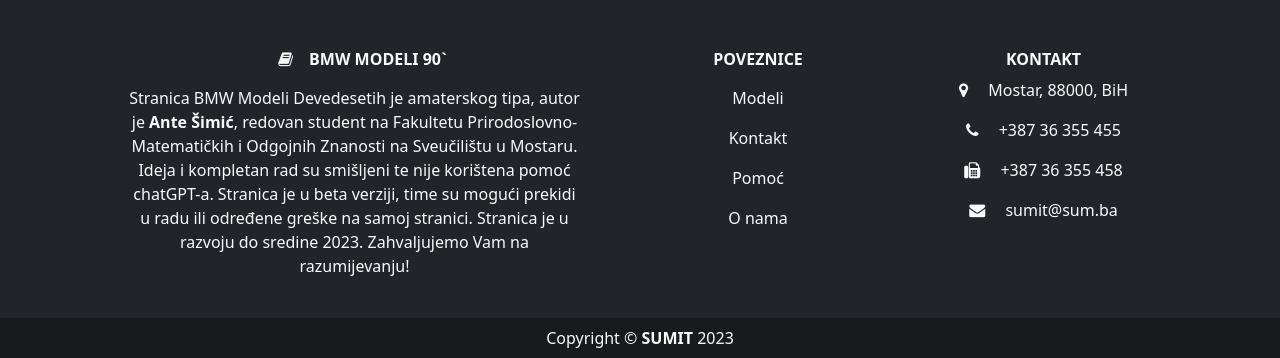
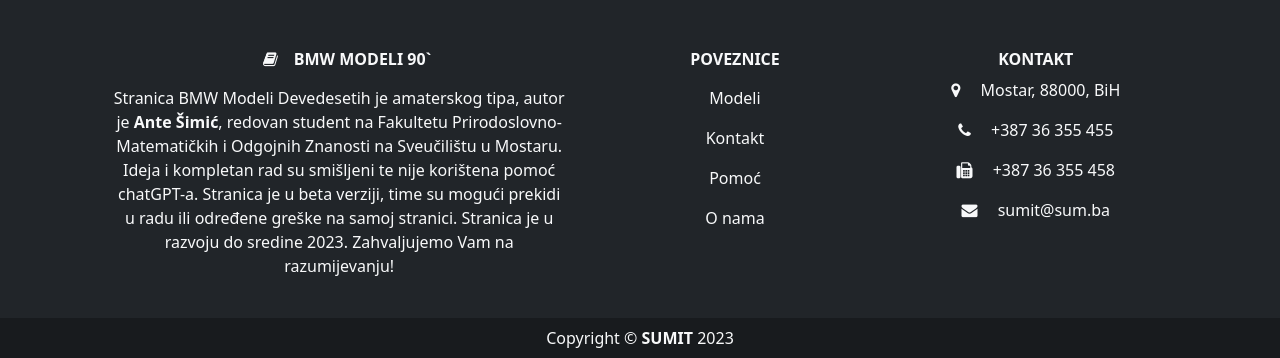
Before and after one commit to Asimic535/InformatickiProjekt1, a plain HTML site: page e32/e32.html in a window 1280 px wide. Shown: the part 2001-2359 px from the top of the page. Drawn offline with nearby package versions, Linux system fonts and the light colour scheme; files that its build step writes are made by us from their sources; files whose address does not match are found by name.

Commit message:
Update e32.html
Poveznice, kontakti: mx-4 -> mx-auto

```diff
--- a/e32/e32.html
+++ b/e32/e32.html
@@ -139,7 +139,7 @@
               </div>
 
               <!-- Poveznice  -->
-              <div class="col-xl-2 mx-4 mt-0">
+              <div class="col-xl-2 mx-auto mt-0">
                   <h6 class="text-uppercase fw-bold mb-3">
                   Poveznice
                   </h6>
@@ -158,7 +158,7 @@
               </div>
 
               <!-- Kontakt -->
-              <div class="col-xl-3 mx-4 mb-md-0 mb-4">
+              <div class="col-xl-3 mx-auto mb-md-0 mb-4">
                   <h6 class="text-uppercase fw-bold mx-4 pt-4 pt-xl-0">Kontakt</h6>
                   <p> <i class="fa fa-map-marker me-3"></i> Mostar, 88000, BiH </p>
 
```
